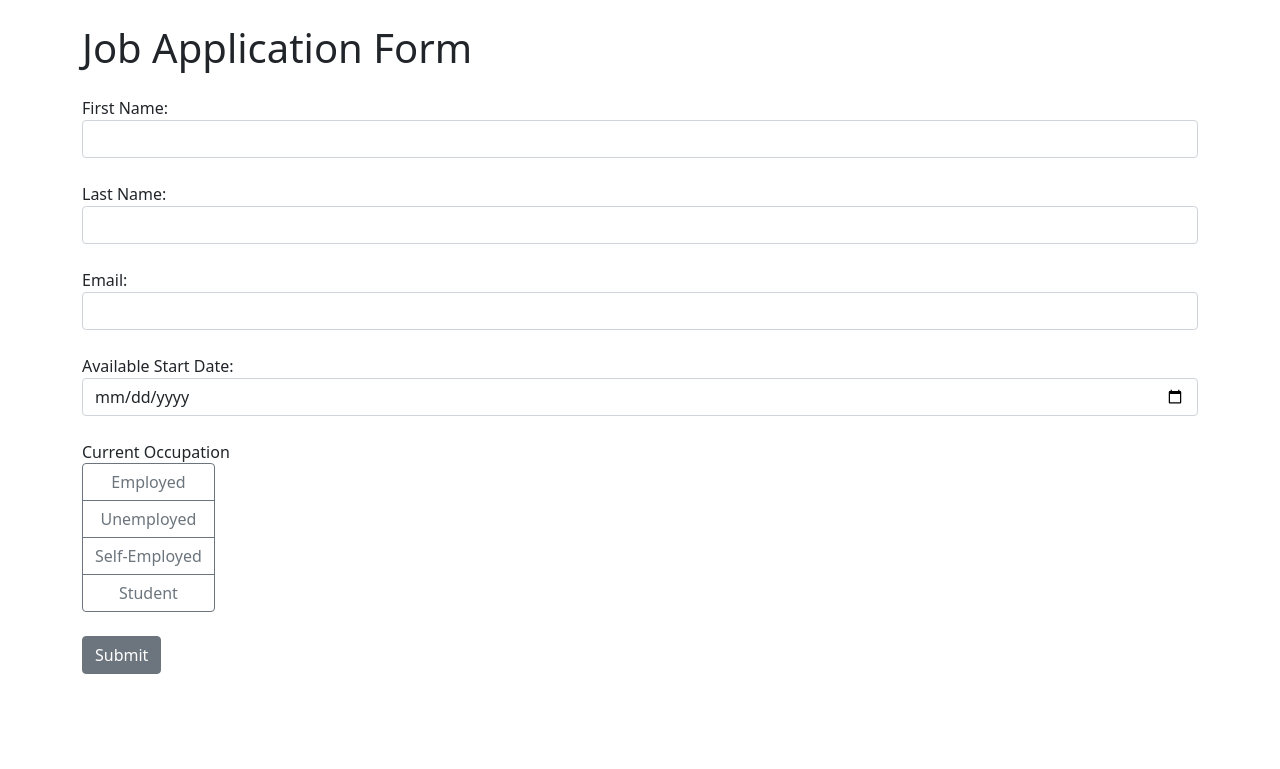
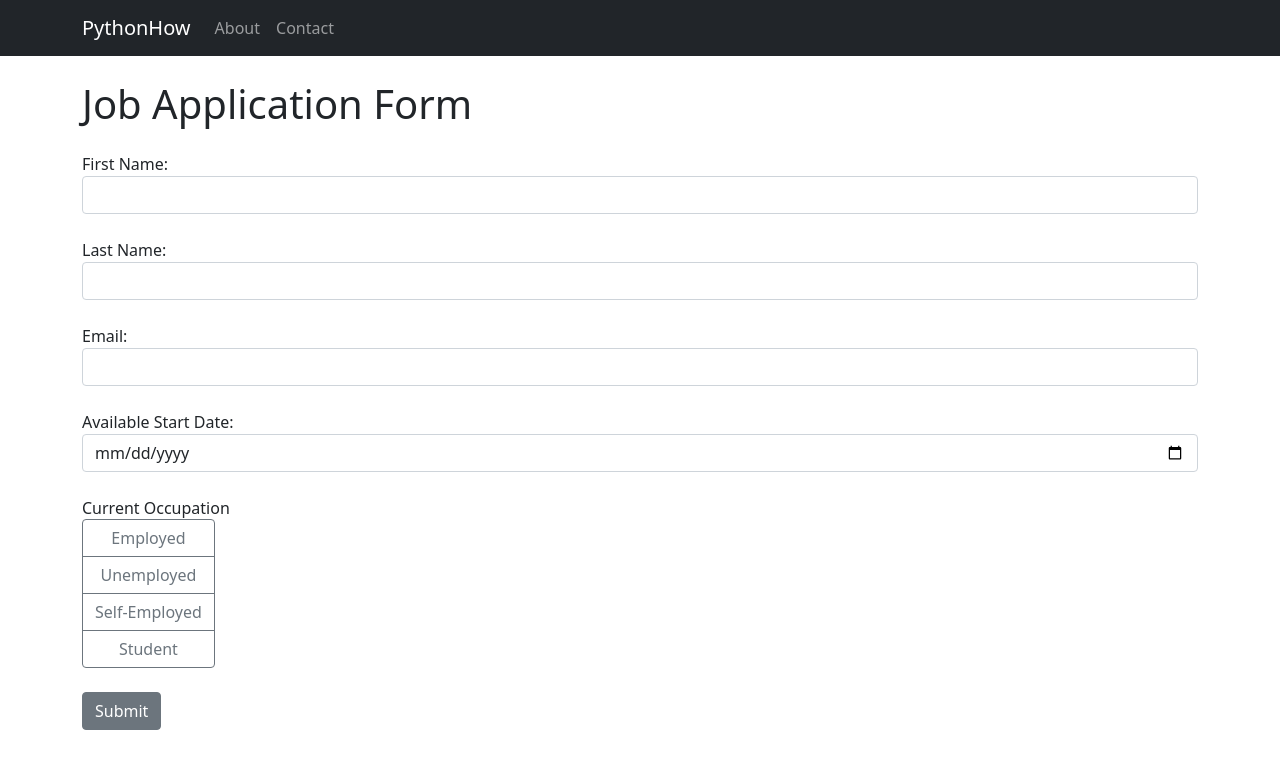
Before and after one commit to Varun12p/App17-Django-form, a Django app: page / in a window 1280 px wide. Shown: the top 769 px of the page. Run offline with Django 5.2, Linux system fonts and the light colour scheme.

Commit message:
implemented navigation bar.

```diff
--- a/job_application/templates/base.html
+++ b/job_application/templates/base.html
@@ -7,6 +7,26 @@
         <title>Job Application Form</title>
     </head>
     <body>
+
+    <nav class="navbar navbar-expand-lg navbar-dark bg-dark">
+      <div class="container">
+        <a class="navbar-brand" href="{% url 'index' %}">PythonHow</a>
+        <button class="navbar-toggler" type="button" data-bs-toggle="collapse" data-bs-target="#navbarNav" aria-controls="navbarNav" aria-expanded="false" aria-label="Toggle navigation">
+          <span class="navbar-toggler-icon"></span>
+        </button>
+        <div class="collapse navbar-collapse" id="navbarNav">
+          <ul class="navbar-nav">
+            <li class="nav-item {% if request.path == '/about/' %}active{% endif %}">
+              <a class="nav-link" href="{% url 'about' %}">About</a>
+            </li>
+            <li class="nav-item">
+              <a class="nav-link" href="#">Contact</a>
+            </li>
+          </ul>
+        </div>
+      </div>
+    </nav>
+
         <div class="container">
             {% block content %}
 
```
